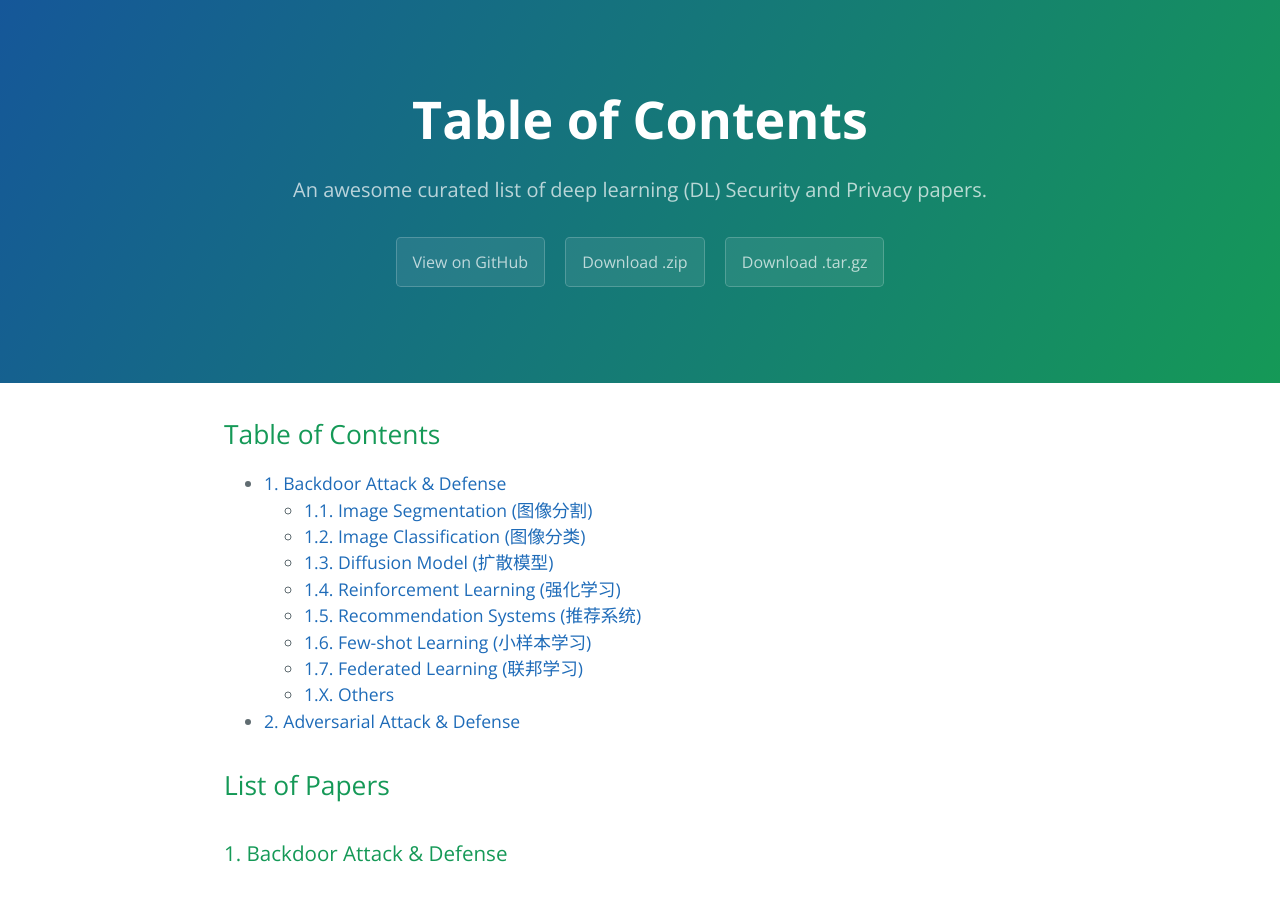
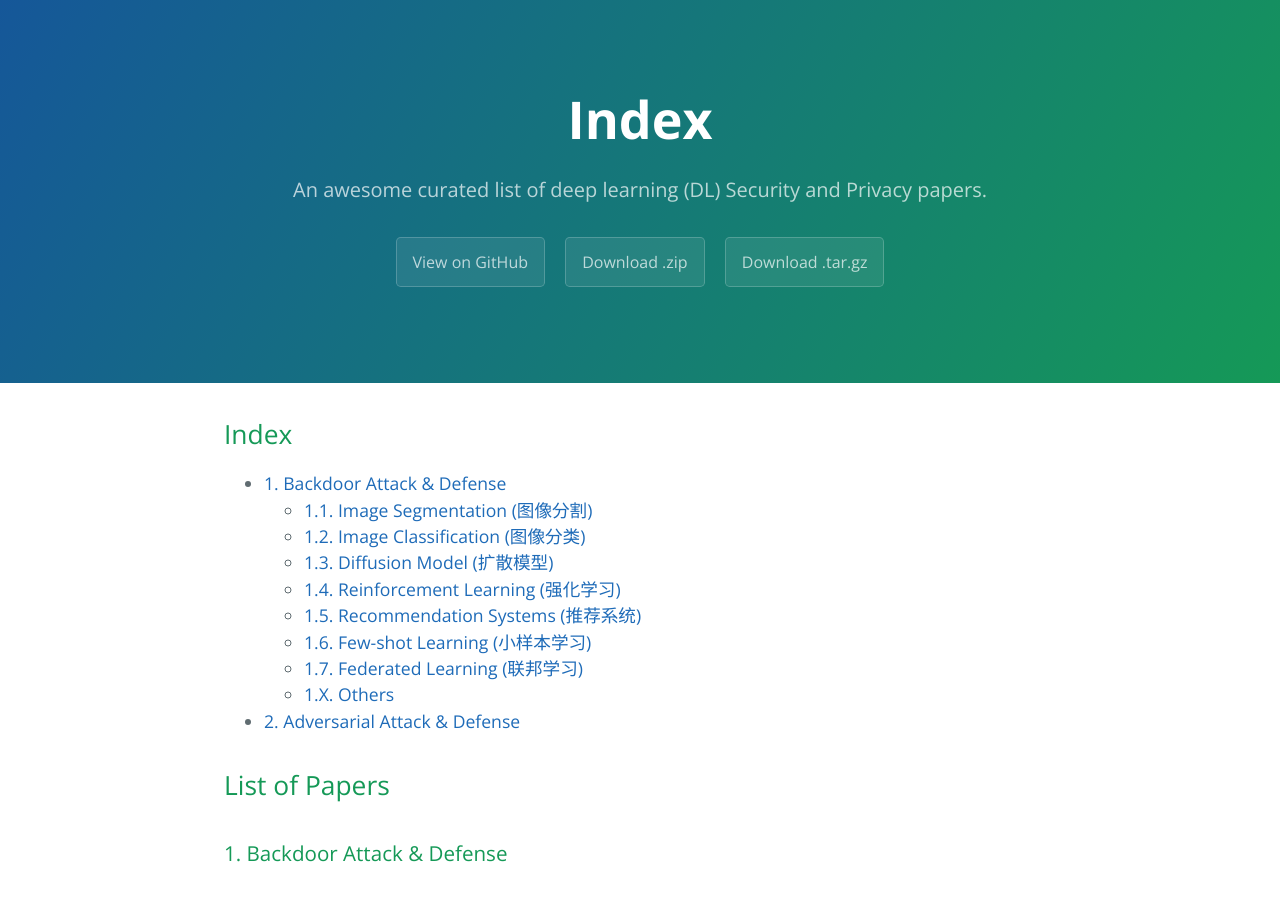
Before and after one commit to ASRS-Lab/Awesome-DL-Security-and-Privacy-Papers, a Jekyll site: the page built from index.md, in a window 1280 px wide and 900 px high. Built offline with Jekyll 4.4.1, drawn with Linux system fonts in a browser that asks for light colours; our own code applies the rules of GitHub Pages for plain Markdown files.

Commit message:
update _config.yml

```diff
--- a/_config.yml
+++ b/_config.yml
@@ -3,6 +3,3 @@ description: An awesome curated list of deep learning (DL) Security and Privacy
 show_downloads: true
 google_analytics:
 theme: jekyll-theme-cayman
-remote_theme: pages-themes/cayman@v0.2.0
-plugins:
-- jekyll-remote-theme # add this line to the plugins list if you already have one
--- a/index.md
+++ b/index.md
@@ -4,7 +4,7 @@ layout: default
 
 
 
-## Table of Contents
+## Index
 
 - [1. Backdoor Attack & Defense](#1-Backdoor-Attack--Defense)
   - [1.1. Image Segmentation (图像分割)](#11-Image-Segmentation)
```
